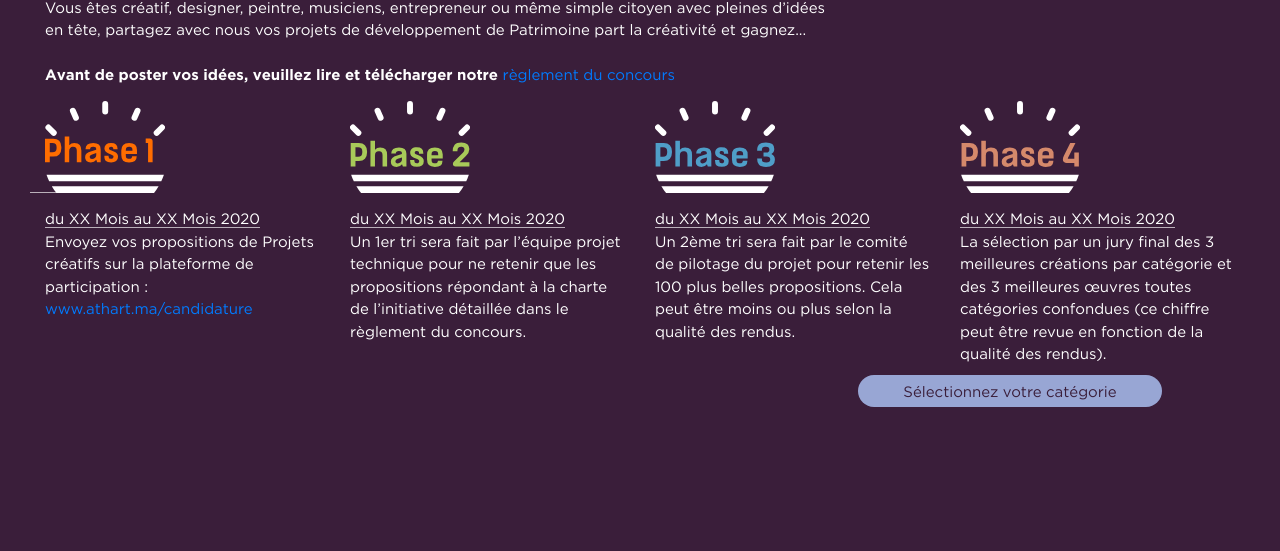
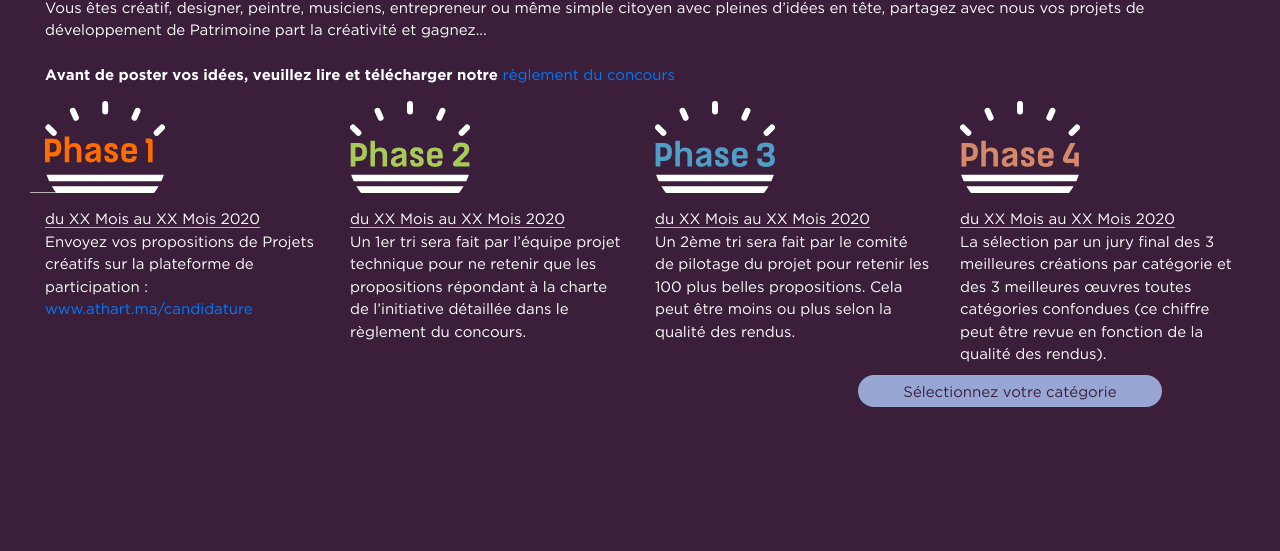
Before and after one commit to oassade/oassade.github.io, a plain HTML site: page src/pages/reglement.html in a window 1280 px wide. Shown: the part 249-800 px from the top of the page. Drawn offline with nearby package versions, Linux system fonts and the light colour scheme.

Commit message:
arabic version update

```diff
--- a/src/pages/reglement.html
+++ b/src/pages/reglement.html
@@ -47,7 +47,7 @@
             <div class="carousel-cell">
                 <div class="content p-md-5" style="padding-top: 6rem !important;">
                     <div class="row text-white">
-                        <div class="col-md-8 animate__animated animate__bounceInRight animate__delay-1s reglement">
+                        <div class="col-md-12 animate__animated animate__bounceInRight animate__delay-1s reglement">
                             <h1 dir="auto" key="titre">Comment participer ?</h1>
                             <p dir="auto" key="desc">Vous êtes créatif, designer, peintre, musiciens, entrepreneur ou même simple citoyen avec
                                 pleines d’idées en tête, partagez avec nous vos projets de développement de Patrimoine
```
